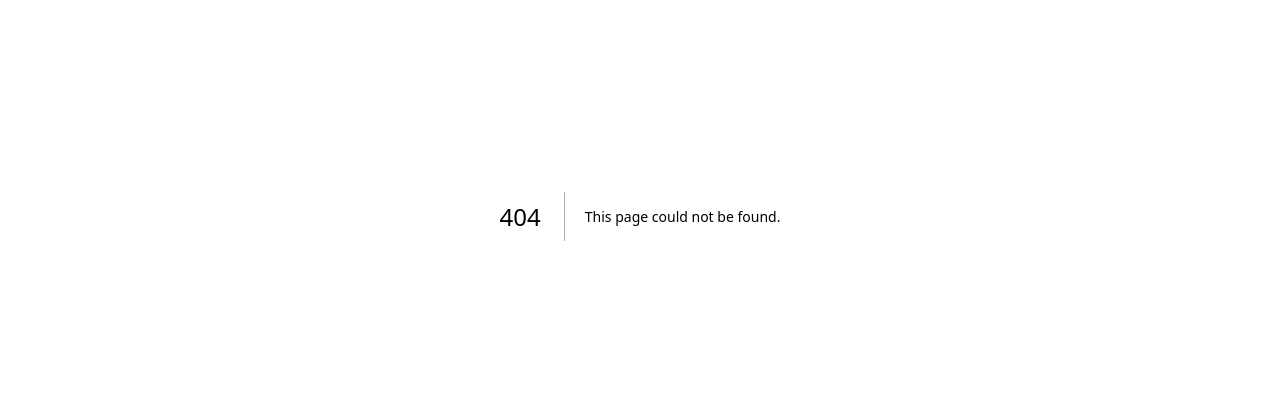
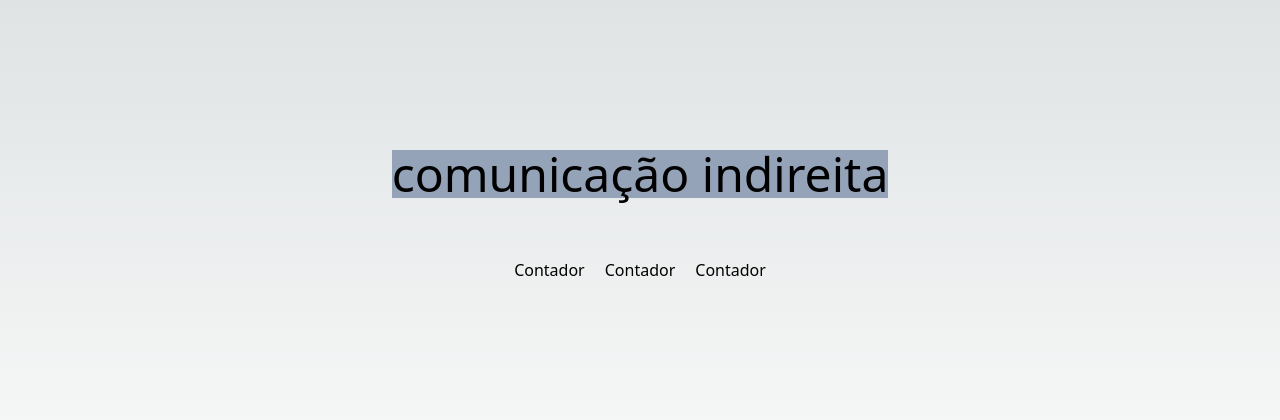
Before and after one commit to Hesa-Dev/react-v1, a Next.js app: page /comunicacao/indireita in a window 1280 px wide. Before the commit this address had no page. Shown: the part 184-604 px from the top of the page. Built offline with nearby package versions, Linux system fonts and the light colour scheme.

Commit message:
comunicacao indireita

```diff
--- /dev/null
+++ b/src/components/comunicacao/indireita/Contador.tsx
@@ -0,0 +1,9 @@
+export default function Contador(){
+
+    return (
+
+        <div>
+            Contador
+        </div>
+    )
+}
--- /dev/null
+++ b/src/pages/comunicacao/indireita.tsx
@@ -0,0 +1,21 @@
+// import Avo from "@/components/comunicacao/direta/Avo";
+import Contador from "@/components/comunicacao/indireita/Contador";
+
+export default function PaginaIndireita() {
+
+    return (
+
+        <div className="flex justify-center flex-col items-center h-screen gap-5">
+            <h1 className="text-5xl mb-10 bg-slate-400"> comunicação indireita</h1>
+
+            <div className=" flex gap-5 ">
+                <Contador />
+                <Contador />
+                <Contador />
+            </div>
+
+
+        </div>
+    )
+
+}
```
Also changed, not shown: src/components/comunicacao/indireita/Botao.tsx (added).
